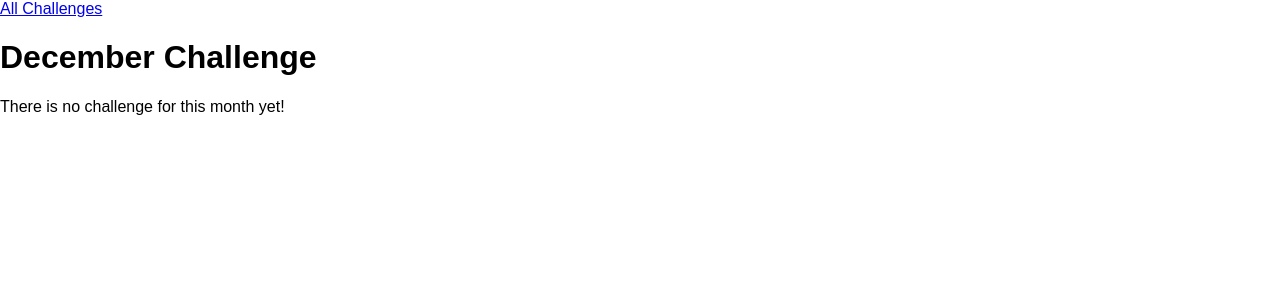
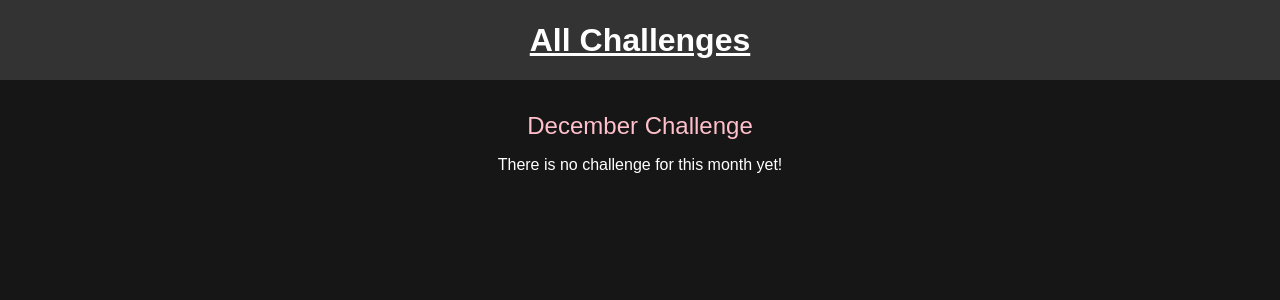
Before and after one commit to Alejandro-Jaime-Pozas/django-monthly_challenges, a Django app: page /challenges/december in a window 1280 px wide. Shown: the top 300 px of the page. Run offline with Django 5.2, Linux system fonts and the light colour scheme; some web fonts are replaced.

Commit message:
css adjustments

```diff
--- /dev/null
+++ b/challenges/static/challenges/challenge.css
@@ -0,0 +1,22 @@
+h1,
+h2 {
+    text-align: center;
+    color: white;
+}
+
+h1 {
+    font-size: 1.5rem;
+    margin: 2rem 0 1rem 0;
+    font-weight: normal;
+    color: pink;
+}
+
+h2 {
+    font-size: 3rem;
+    font-weight: bold;
+}
+
+.fallback {
+    text-align: center;
+    color: white;
+}
--- /dev/null
+++ b/challenges/static/challenges/includes/header.css
@@ -0,0 +1,25 @@
+header {
+    width: 100%;
+    height: 5rem;
+    background-color: #333333;
+}
+
+header nav {
+    width: 100%;
+    height: 100%;
+    display: flex;
+    justify-content: center;
+    align-items: center;
+}
+
+header nav a {
+    color: white;
+    font-size: 2rem;
+    font-weight: bold;
+
+}
+
+header nav a:hover,
+header nav a:active {
+    color: rgb(90, 0, 0);
+}
--- a/challenges/templates/challenges/challenge.html
+++ b/challenges/templates/challenges/challenge.html
@@ -1,4 +1,10 @@
 {% extends "base.html" %}
+{% load static %}
+
+{% block css_files %}
+<link rel="stylesheet" href="{% static "challenges/challenge.css" %}">
+<link rel="stylesheet" href="{% static "challenges/includes/header.css" %}">
+{% endblock css_files %}
 
     {% block page_title %}
         {{ month_name|title }} Challenge
@@ -13,6 +19,6 @@
         {% if text %}
         <h2>{{ text }}</h2>
         {% else %}
-        <p>There is no challenge for this month yet!<p>
+        <p class="fallback">There is no challenge for this month yet!<p>
         {% endif %}
     {% endblock content %}
--- a/challenges/templates/challenges/index.html
+++ b/challenges/templates/challenges/index.html
@@ -5,6 +5,7 @@
 
 {% block css_files %}
 <link rel="stylesheet" href="{% static "challenges/challenges.css" %}">
+<link rel="stylesheet" href="{% static "challenges/includes/header.css" %}">
 {% endblock css_files %}
 
     {% block page_title %}
--- a/static/styles.css
+++ b/static/styles.css
@@ -6,4 +6,5 @@ html {
 
 body {
     margin: 0;
+    background-color: #161616;
 }
```
Also changed, not shown: challenges/static/challenges/challenges.css (+34 -0 lines).
